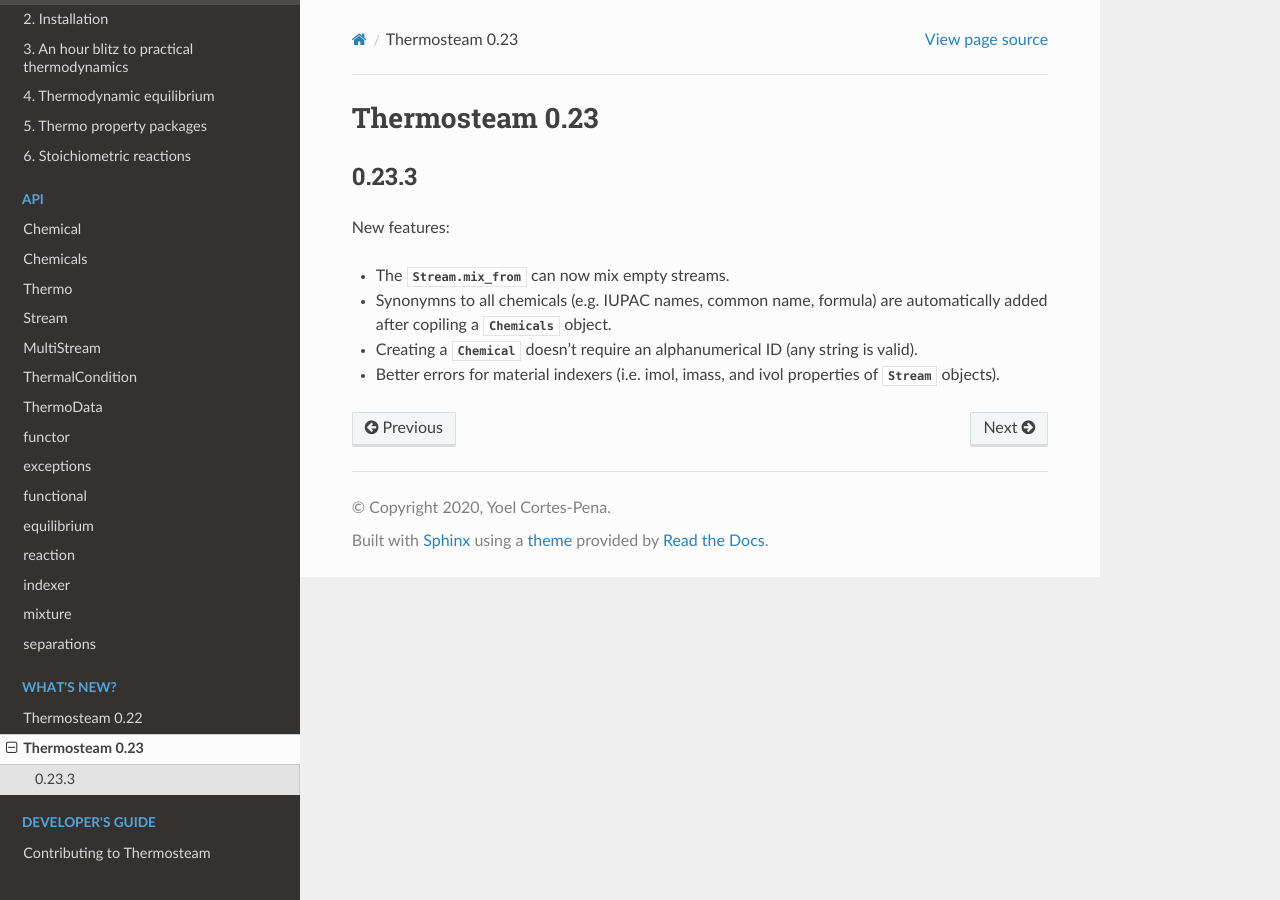
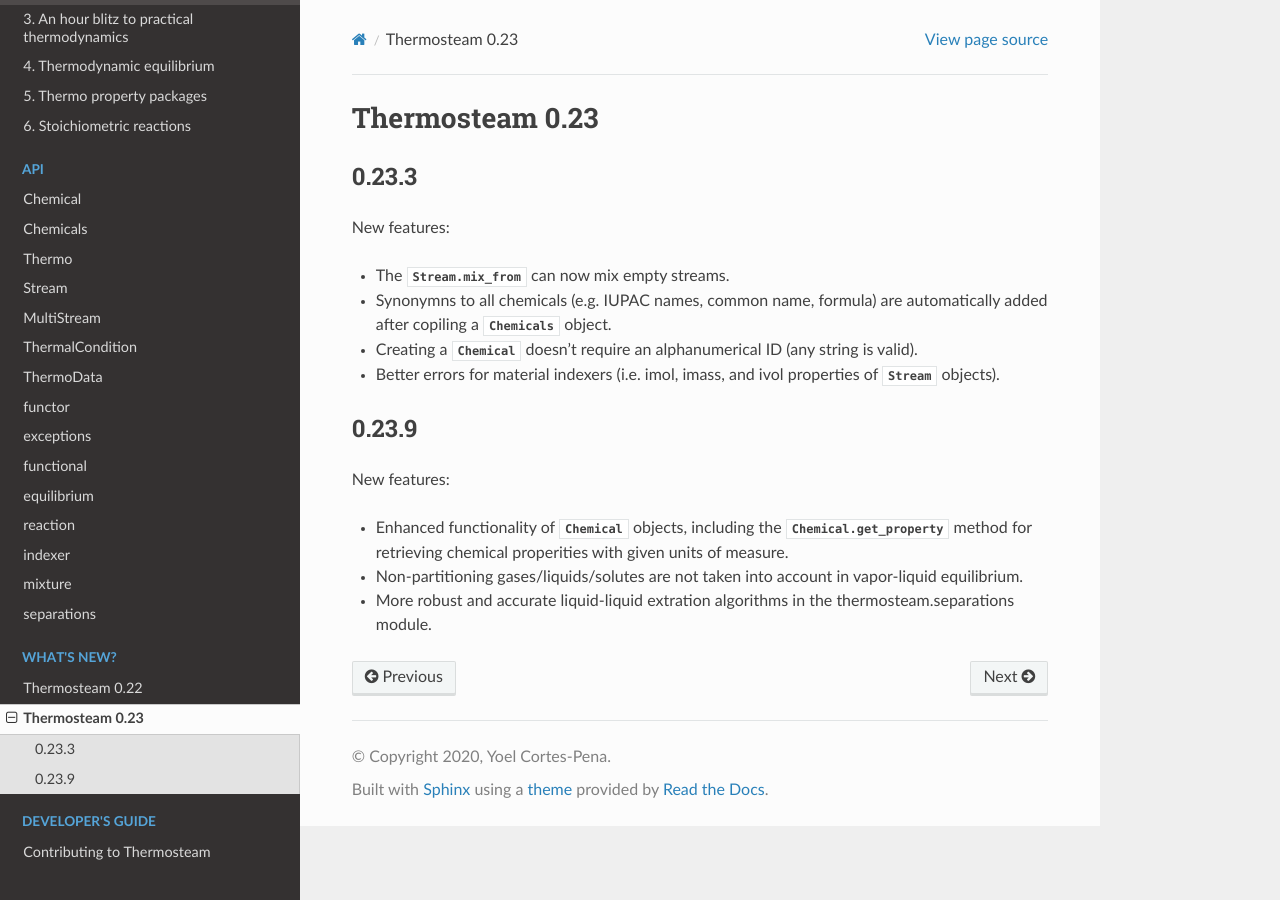
Before and after one commit to BioSTEAMDevelopmentGroup/thermosteam, a Sphinx documentation site: the page built from docs/updates/0.23.txt, in a window 1280 px wide. Built offline with Sphinx 7.4.7 and the Read the Docs theme 2.0.0, drawn with Linux system fonts in a browser that asks for light colours.

Commit message:
note changes to new version

```diff
--- a/docs/updates/0.23.txt
+++ b/docs/updates/0.23.txt
@@ -13,3 +13,15 @@ New features:
   ID (any string is valid).
 * Better errors for material indexers (i.e. imol, imass, and ivol properties
   of :class:`~thermosteam.Stream` objects).
+
+0.23.9
+------
+New features:
+
+* Enhanced functionality of :class:`~thermosteam.Chemical` objects, including
+  the :meth:`Chemical.get_property <thermosteam.Chemical.get_property>` method
+  for retrieving chemical properities with given units of measure.
+* Non-partitioning gases/liquids/solutes are not taken into account in
+  vapor-liquid equilibrium.
+* More robust and accurate liquid-liquid extration algorithms in the
+  thermosteam.separations module.
--- a/setup.py
+++ b/setup.py
@@ -11,7 +11,7 @@ setup(
     name='thermosteam',
     packages=['thermosteam'],
     license='MIT',
-    version='0.23.8',
+    version='0.23.9',
     description="BioSTEAM's Premier Thermodynamic Engine",
     long_description=open('README.rst').read(),
     author='Yoel Cortes-Pena',
--- a/thermosteam/__init__.py
+++ b/thermosteam/__init__.py
@@ -51,4 +51,4 @@ pd.set_option('display.max_columns', 10)
 pd.set_option('max_colwidth', 35)
 del np, pd
 
-__version__ = "0.23.8"
+__version__ = "0.23.9"
```
